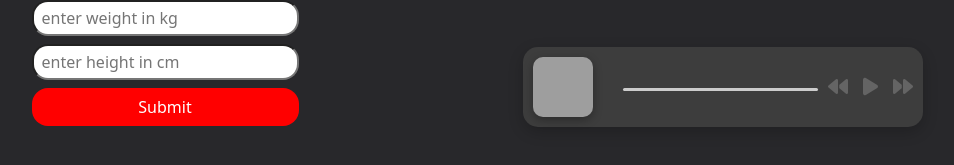
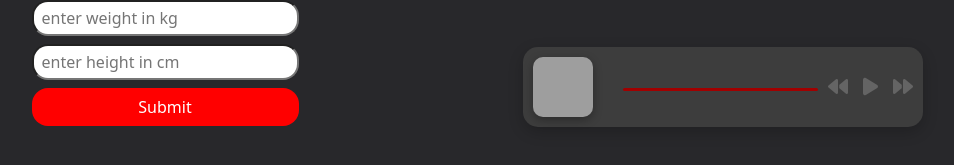
Before and after one commit to pranavp-work/bmi-calc, a React (Vite) app: page / in a window 1280 px wide. Shown: the part 313-478 px from the top of the page, without its empty margins (196-1150 px from the left). Built offline with nearby package versions, Linux system fonts and the light colour scheme; grey boxes are pictures that could not be loaded.

Commit message:
fix red progress bar finally?

```diff
--- a/src/App.css
+++ b/src/App.css
@@ -80,7 +80,7 @@
 
     height: 3px;
     width: 100%;
-    background: #ccc;
+    background: #a10000;
     border-radius: 2px;
     margin-top: 5px;
     position: relative;
@@ -110,7 +110,7 @@
     display: flex;
     justify-content: space-between;
     font-size: 10px;
-    color: #666666;
+    color: #ce0000;
     margin-top: 3px;
   }
 
```
